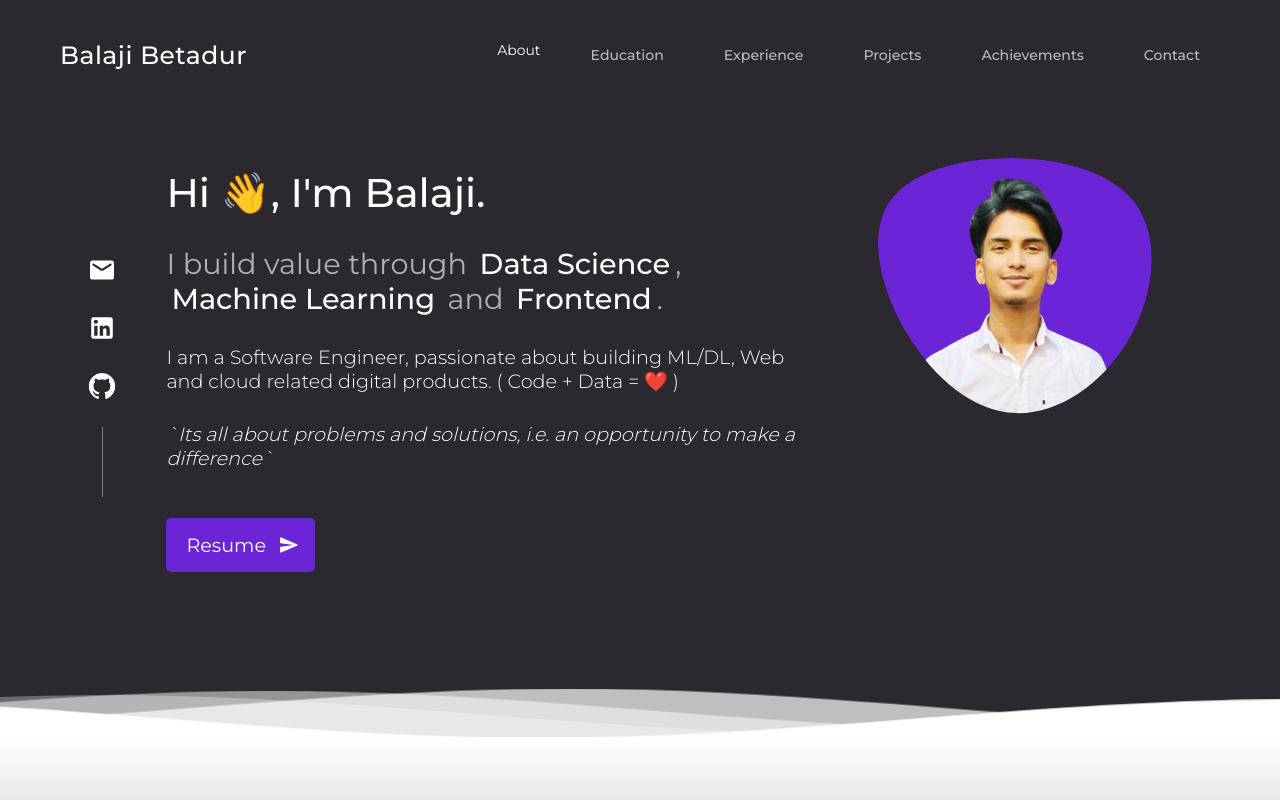
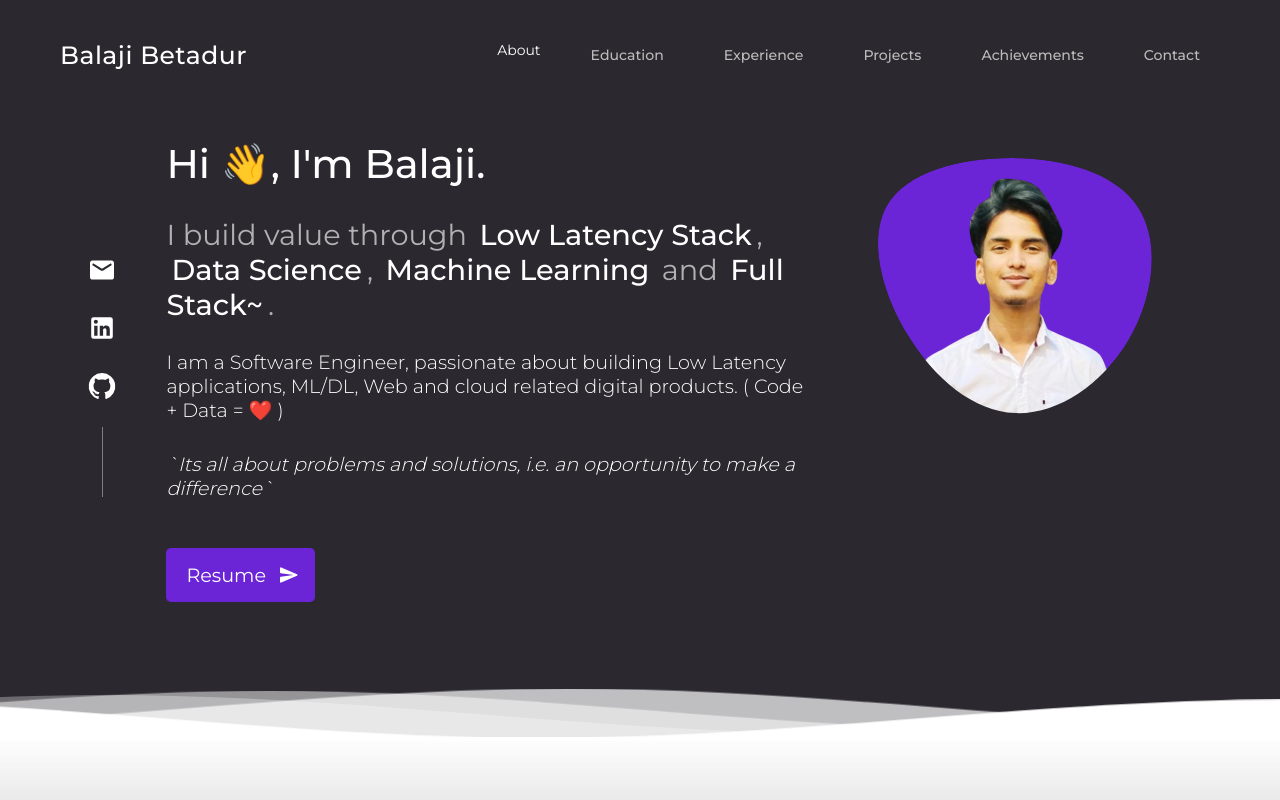
Before and after one commit to balajibetadur/balajibetadur.github.io, a React (Create React App) app: page /#/ in a window 1280 px wide. Shown: the top 800 px of the page. Built offline with nearby package versions, Linux system fonts and the light colour scheme.

Commit message:
data update

```diff
--- a/src/Components/Landing/Landing.js
+++ b/src/Components/Landing/Landing.js
@@ -81,6 +81,12 @@ function Landing() {
 							I build value
 							through{" "}
 							<span className="highlight">
+								Low
+								Latency
+								Stack
+							</span>
+							,{" "}
+							<span className="highlight">
 								Data
 								Science
 							</span>
@@ -91,7 +97,7 @@ function Landing() {
 							</span>{" "}
 							and{" "}
 							<span className="highlight">
-								Frontend
+								Full Stack~
 							</span>
 							.
 						</p>
--- a/src/Data/LandingPageContent.js
+++ b/src/Data/LandingPageContent.js
@@ -1,6 +1,6 @@
 const LandingPageContent = {
-    description1: `I build value through Data Science, Machine Learning and Frontend.`,
-    description2: 'I am a Software Engineer, passionate about building ML/DL, Web and cloud related digital products. ( Code + Data = ❤️ )',
+    description1: `I build value through Low Latency Stack, Data Science, Machine Learning and Full Stack.`,
+    description2: 'I am a Software Engineer, passionate about building Low Latency applications, ML/DL, Web and cloud related digital products. ( Code + Data = ❤️ )',
     catchPhrase: 'Its all about problems and solutions, i.e. an opportunity to make a difference',
     socialMedia: {
         mail: null,
```
